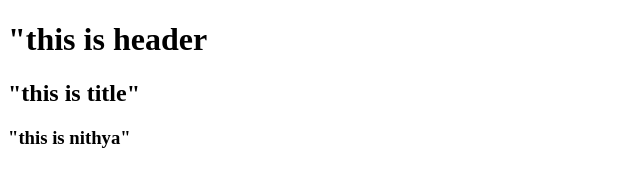
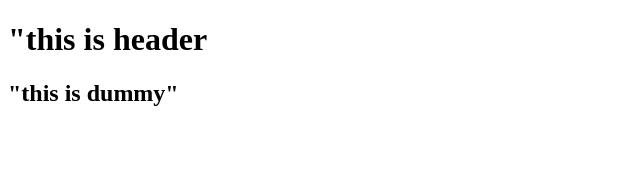
Before and after one commit to madhumitha246810/Madhumitha, a plain HTML site: page index.html in a window 1280 px wide. Shown: the whole page, without its empty margins (0-640 px from the left). Drawn offline with Linux system fonts and the light colour scheme.

Commit message:
this is h2
this is description

```diff
--- a/index.html
+++ b/index.html
@@ -8,7 +8,6 @@
 </head>
 <body>
     <h1>"this is header</h1>
-    <h2>"this is title"</h2>
-    <h3>"this is nithya"</h3>
+    <h2>"this is dummy"</h2>
 </body>
 </html>
```
